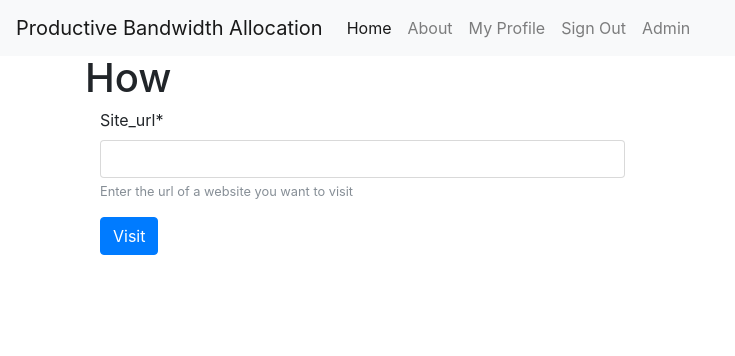
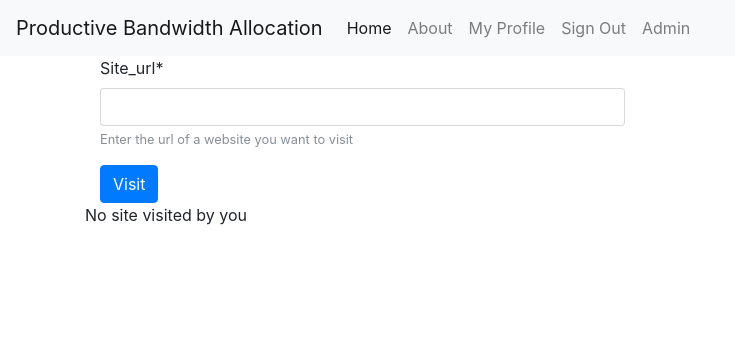
Before and after one commit to borkarfaiz/productive_bandwidth_allocation, a Django app: page /users/browse/ in a window 1280 px wide. Shown: the top 356 px of the page, without its empty margins (0-735 px from the left). Run offline with Django 3.2, Linux system fonts and the light colour scheme; the visitor is signed in with stand-in values (Sample User, id 1); style sheets or scripts are compiled from the project's sources; parts of the project's set-up code (start-up, migrations or seed data) failed here and were passed over; some libraries are stand-ins or nearby versions.

Commit message:
last 'X' visited site has been displayed and successfull visitation message has been shown.

```diff
--- a/productive_bandwidth_allocation/templates/users/browse.html
+++ b/productive_bandwidth_allocation/templates/users/browse.html
@@ -6,7 +6,6 @@
 {% block title %}User: {{ request.user.username }}{% endblock %}
 
 {% block content %}
-  <h1>{% trans "How" %}</h1>
   <div class="container">
     <div class="row">
       <div class="col-6">
@@ -19,4 +18,14 @@
     </div>
   </div>
 
+
+  {% if last_url %}
+    <p>Your last {{ last_url|length }} visited site</p>
+    {% for url in last_url %}
+      <li>{{ url.url }}</li>
+    {% endfor %}
+  {% else %}
+    <p>No site visited by you</p>
+  {% endif %}
+
 {% endblock content %}
--- a/productive_bandwidth_allocation/users/views.py
+++ b/productive_bandwidth_allocation/users/views.py
@@ -1,3 +1,4 @@
+from django.contrib import messages
 from django.contrib.auth.mixins import LoginRequiredMixin
 from django.urls import reverse
 from django.views.generic import DetailView, ListView, RedirectView, UpdateView
@@ -48,13 +49,20 @@ class BrowseView(LoginRequiredMixin, CreateView):
     template_name = "users/browse.html"
     model = SiteUrl
     fields = ['url']
+    context_object_name = 'latest_url_list'
 
-    # form_class = WebBrowse
+    """Save the input with Foreign Key"""
 
     def form_valid(self, form):
         form.instance.user = self.request.user
+        messages.success(self.request, 'You have Successfully visited the site')
         return super(BrowseView, self).form_valid(form)
 
     def get_success_url(self):
-        return reverse('users:browse',
-                       )
+        return reverse('users:browse', )
+
+    def get_context_data(self, **kwargs):
+        return dict(
+            super(BrowseView, self).get_context_data(**kwargs),
+            last_url=self.request.user.siteurl_set.all()[:5]
+        )
```
